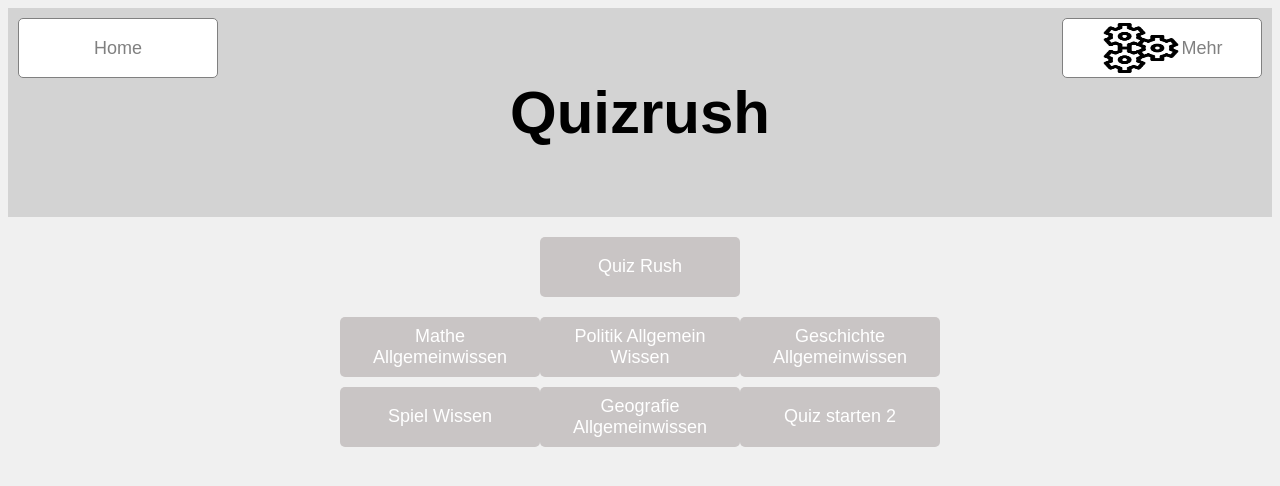
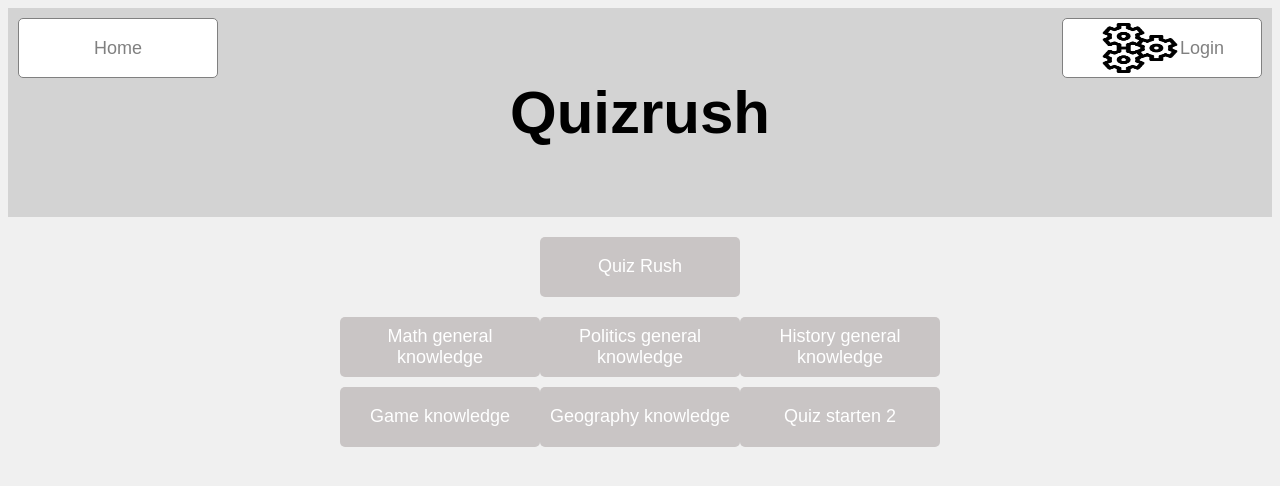
Before and after one commit to OliverH144/QuizrushProject, a Flask app: page / in a window 1280 px wide. Shown: the top 486 px of the page. Run offline with Flask 3, Linux system fonts and the light colour scheme.

Commit message:
Sprache, Login und Score änderung

```diff
--- a/app.py
+++ b/app.py
@@ -110,6 +110,11 @@ def get_quiz3():
     random.shuffle(answers)
     correct_answer = result[1]  # Annahme: Die erste Antwort (answer1) ist die richtige Antwort
     return render_template('quiz3.html', question=question, answers=answers, correct_answer=correct_answer, score=score)
+
+@app.route('/score')
+def show_score():
+    global score
+    return render_template('score.html', score=score)
 
 #testing some db interaction
 @app.route('/db/')
--- a/templates/base.html
+++ b/templates/base.html
@@ -7,37 +7,34 @@
     <nav class="nav">
         <div style="float: left;">
 			<a href="{{ url_for('index') }}"><button class="button">Home</button></a>
+            <p id="loggedInUsername" style="display: none;"></p>
 		</div>
         <div style="float: right;">
-
             <button class="button" onclick="toggleSettings()">
-                  <img src="{{ url_for('static', filename='einstellung.jpg') }}" style="width: 80px; height: 50px;"> Mehr
+                <img src="{{ url_for('static', filename='einstellung.jpg') }}" style="width: 80px; height: 50px;"> Login
             </button>
         </div>
         <h1>Quizrush</h1>
+        <p id="loggedInUsername" style="display: none;"></p>
     </nav>
 
     <div id="settingsPanel" class="settings" style="display: none;">
         <div style="display: flex; flex-direction: column; align-items: center;">
             <input id="usernameInput" type="text" class="login-input" placeholder="Name">
             <input id="passwordInput" type="password" class="login-input" placeholder="Passwort">
-          <button class="login-button" onclick="checkCredentials()">Login</button>
-          <a href="{{ url_for('registrierung') }}"><button class="button">Registrieren</button></a>
-          <p id="loginStatus" style="display: none; color: green;">Anmeldung erfolgreich.</p>
-          <p id="loginStatus" style="display: block; color: rgb(128, 0, 0);">Anmeldung nicht erfolgreich.</p>
+            <button class="button" onclick="checkCredentials()">Login</button>
+            <a href="{{ url_for('registrierung') }}"><button class="button">Sign up</button></a>
+            <p id="loginStatusSuccess" class="login-status" style="display: none; color: green;">Login successful</p>
+            <p id="loginStatusFailure" class="login-status" style="display: none; color: rgb(128, 0, 0);">Login unsuccessful</p>
         </div>
     </div>
 
+    <script>
+        var loggedInUsername = document.getElementById('loggedInUsername');
 
-    <script>
         function toggleSettings() {
             var settingsPanel = document.getElementById('settingsPanel');
             settingsPanel.style.display = (settingsPanel.style.display === 'none') ? 'block' : 'none';
-      }
-
-      function toggleDarkMode() {
-        var body = document.body;
-        body.classList.toggle('dark-mode');
         }
 
         async function checkCredentials() {
@@ -47,11 +44,19 @@
             const response = await fetch(`/check_credentials?username=${username}&password=${password}`);
             const data = await response.json();
 
-    var loginStatus = document.getElementById('loginStatus');
+            var loginStatusSuccess = document.getElementById('loginStatusSuccess');
+            var loginStatusFailure = document.getElementById('loginStatusFailure');
+
             if (data.valid) {
-      loginStatus.style.display = 'block';
+                loggedInUsername.textContent = `Hallo, ${username}`;
+                loginStatusSuccess.style.display = 'block';
+                toggleSettings();
+                setTimeout(function() {
+                    loginStatusSuccess.style.display = 'none';
+                }, 15000);
+                loginStatusFailure.style.display = 'none';
             } else {
-      loginStatus.style.display = 'none';
+                // ...
             }
         }
     </script>
--- a/templates/home.html
+++ b/templates/home.html
@@ -31,13 +31,13 @@
       </div>
       <div style="display: flex; flex-wrap: wrap; justify-content: center; gap: 10px; margin-bottom: 20px; margin: 20px;">
         <div style="width: 100%; display: flex; justify-content: center;">
-          <a href="{{ url_for('get_quiz') }}" style="text-decoration: none;"><button class="button">Mathe Allgemeinwissen</button></a>
-          <a href="{{ url_for('get_quiz2') }}" style="text-decoration: none;"><button class="button">Politik Allgemein Wissen</button></a>
-          <a href="{{ url_for('get_quiz3') }}" style="text-decoration: none;"><button class="button">Geschichte Allgemeinwissen</button></a>
+          <a href="{{ url_for('get_quiz') }}" style="text-decoration: none;"><button class="button">Math general knowledge</button></a>
+          <a href="{{ url_for('get_quiz2') }}" style="text-decoration: none;"><button class="button">Politics general knowledge</button></a>
+          <a href="{{ url_for('get_quiz3') }}" style="text-decoration: none;"><button class="button">History general knowledge</button></a>
         </div>
         <div style="width: 100%; display: flex; justify-content: center;">
-          <a href="{{ url_for('get_quiz3') }}" style="text-decoration: none;"><button class="button">Spiel Wissen</button></a>
-          <a href="{{ url_for('get_quiz') }}" style="text-decoration: none;"><button class="button">Geografie Allgemeinwissen</button></a>
+          <a href="{{ url_for('get_quiz3') }}" style="text-decoration: none;"><button class="button">Game knowledge</button></a>
+          <a href="{{ url_for('get_quiz') }}" style="text-decoration: none;"><button class="button">Geography knowledge</button></a>
           <a href="{{ url_for('get_quiz2') }}" style="text-decoration: none;"><button class="button">Quiz starten 2</button></a>
         </div>
       </div>
--- a/templates/quiz2.html
+++ b/templates/quiz2.html
@@ -165,8 +165,8 @@
     </div>
     <nav class="nav">
       <div id="nextButtonContainer">
-        <button type="button" id="nextButton" onclick="nextQuestion()" disabled class="button">Nächste Frage</button>
-        <button type="button" id="resultButton" onclick="redirectToHome()" class="button" style="display: none;">Ergebnis</button>
+        <button type="button" id="nextButton" onclick="nextQuestion()" disabled class="button">Next Question</button>
+        <button type="button" id="resultButton" onclick="redirectToHome()" class="button" style="display: none;">Result</button>
       </div>
       <p>Score: <span id="score">{{ score }}</span></p>
       <p>Time Left: <span id="timer"></span></p>  <!-- Timer-Anzeige -->
```
Also changed, not shown: templates/einstellung.html (+4 -4 lines), templates/quiz1.html (+7 -11 lines), templates/registrierung.html (+11 -5 lines), templates/score.html (added, +17 -0 lines), instance/quizrush.sqlite. Lines whose indentation alone changed are shown as unchanged.
